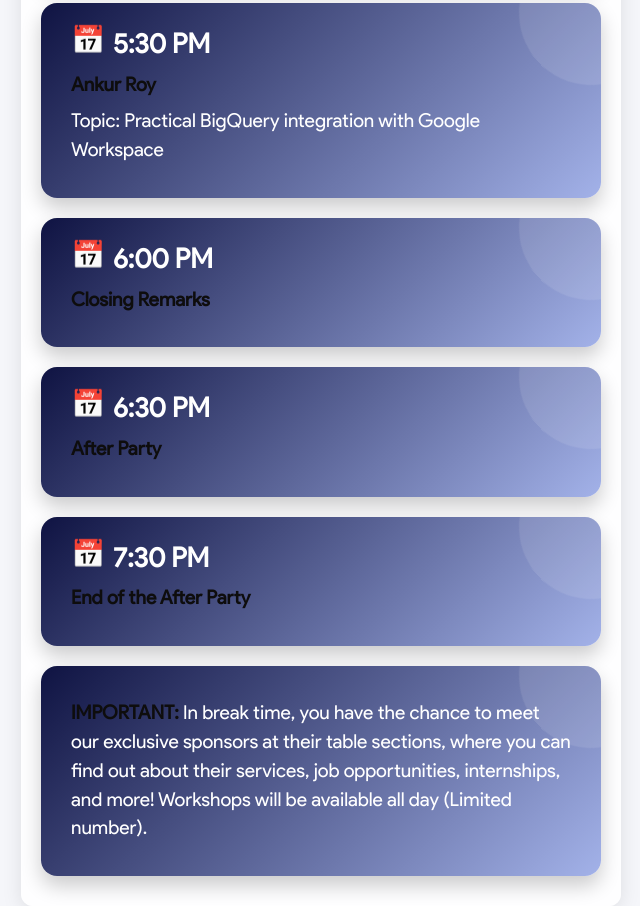
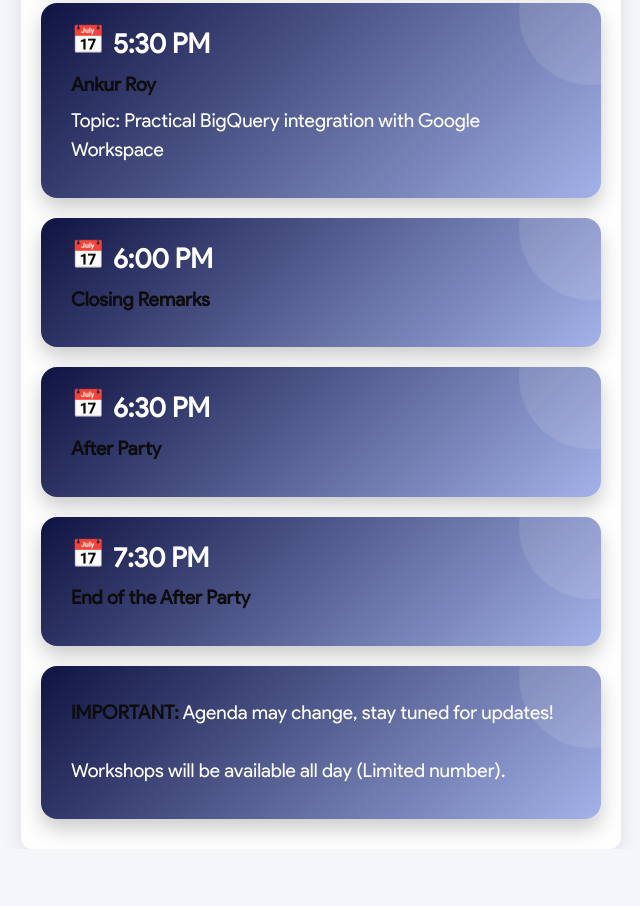
Before and after one commit to KPaccarizi/Event_website, a website: page schedule.html in a window 1280 px wide. Shown: the part 3121-4027 px from the top of the page, without its empty margins (319-959 px from the left). After the commit the page ends 3970 px from the top, so only its background shows below. Drawn offline with Linux system fonts and the light colour scheme; files whose address does not match are found by name.

Commit message:
main commit

```diff
--- a/schedule.html
+++ b/schedule.html
@@ -127,7 +127,7 @@
                 <p><strong>End of the After Party</strong></p>
             </div>
             <div class="schedule-item">
-                <p><strong>IMPORTANT:</strong> In break time, you have the chance to meet our exclusive sponsors at their table sections, where you can find out about their services, job opportunities, internships, and more! Workshops will be available all day (Limited number).</p>
+                <p><strong>IMPORTANT:</strong> Agenda may change, stay tuned for updates! <br> <br>Workshops will be available all day (Limited number).</p>
             </div>
         </div>
     </div>
```
Also changed, not shown: index.html (+1 -1 lines).
